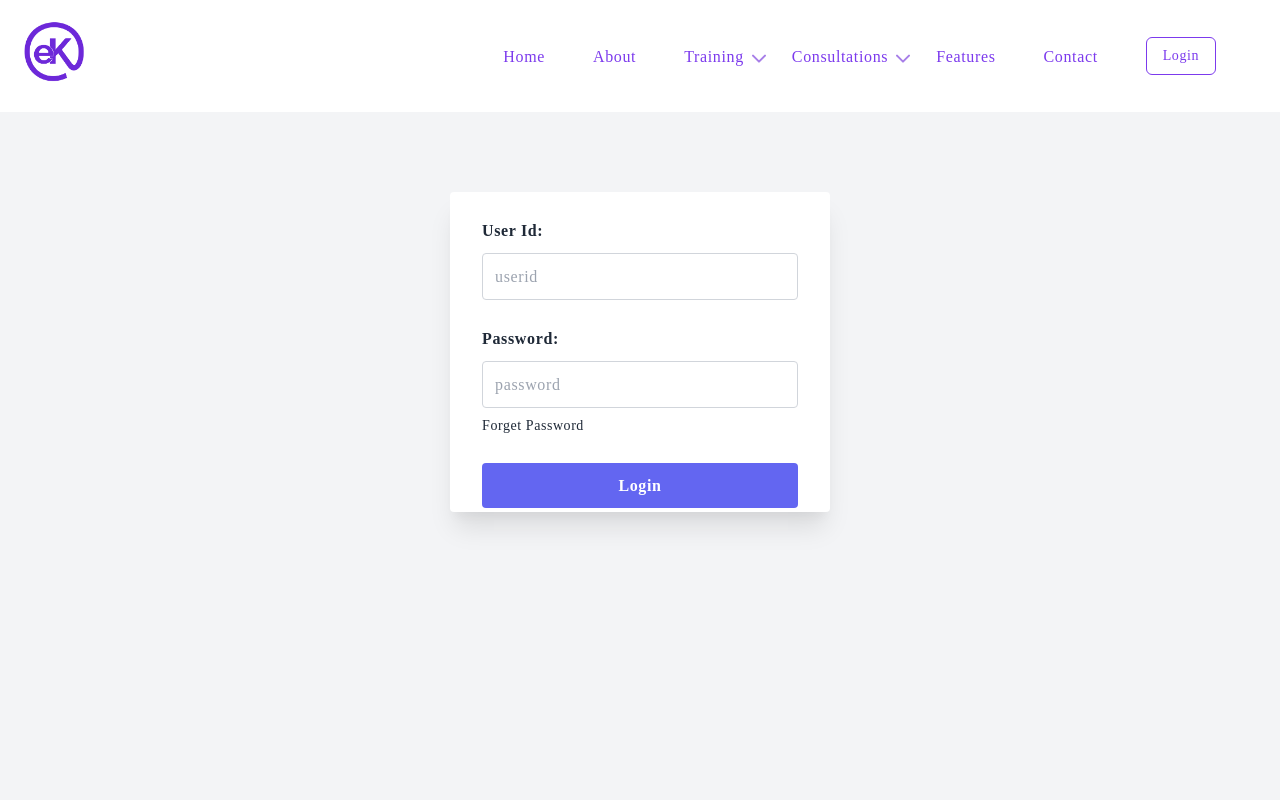
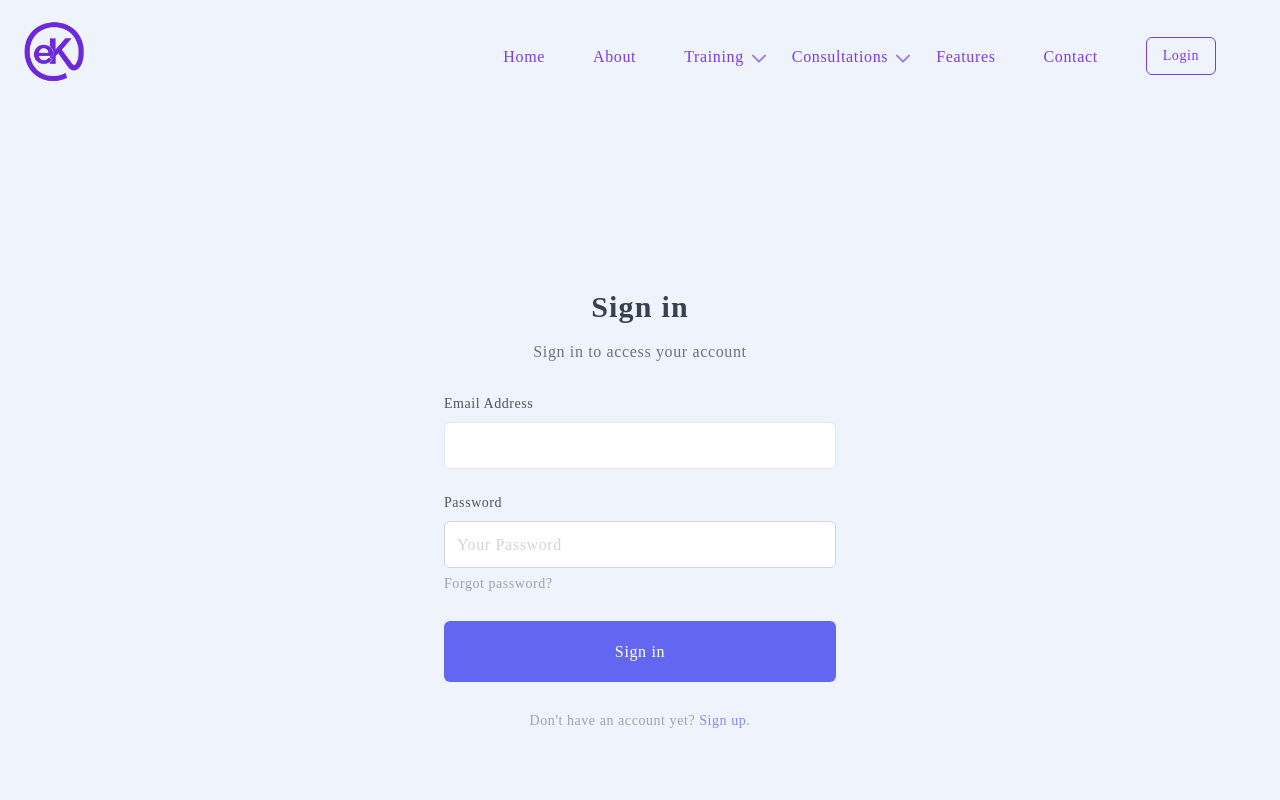
Before and after one commit to chandrama-singh/ekatering, a Nuxt app: page /signin in a window 1280 px wide. Shown: the top 800 px of the page. Built offline with nearby package versions, Linux system fonts and the light colour scheme.

Commit message:
Trainign Page Added

```diff
--- a/components/Signin.vue
+++ b/components/Signin.vue
@@ -1,21 +1,34 @@
 <template>
   <section>
-      <div class="h-screen bg-gray-100 flex justify-center">
-    <div class="py-6 px-8 h-80 mt-20 bg-white rounded shadow-xl">
+     <div class="flex items-center min-h-screen ">
+    <div class="container mx-auto">
+        <div class="max-w-md mx-auto my-10">
+            <div class="text-center">
+                <h1 class="my-3 text-3xl font-semibold text-gray-700 dark:text-gray-200">Sign in</h1>
+                <p class="text-gray-500 dark:text-gray-400">Sign in to access your account</p>
+            </div>
+            <div class="m-7">
                 <form action="">
                     <div class="mb-6">
-          <label for="userid" class="block text-gray-800 font-bold">User Id:</label>
-          <input type="text" name="userid" id="userid" placeholder="userid" class="w-full border border-gray-300 py-2 pl-3 rounded mt-2 outline-none focus:ring-indigo-600 :ring-indigo-600" />
+                        <label for="email" class="block mb-2 text-sm text-gray-600 dark:text-gray-400">Email Address</label>
+                        <input type="email" name="email" id="email" placeholder="you@company.com" class="w-full px-3 py-2 placeholder-white border bg-white rounded-md focus:outline-none focus:ring focus:ring-indigo-100 focus:border-indigo-300 " />
                     </div>
+                    <div class="mb-6">
+                        <div class="flex justify-between mb-2">
+                            <label for="password" class="text-sm text-gray-600 dark:text-gray-400">Password</label>
 
-        <div>
-          <label for="password" class="block text-gray-800 font-bold">Password:</label>
-          <input type="password" name="password" id="password" placeholder="password" class="w-full border border-gray-300 py-2 pl-3 rounded mt-2 outline-none focus:ring-indigo-600 :ring-indigo-600" />
+                        </div>
+                        <input type="password" name="password" id="password" placeholder="Your Password" class="w-full px-3 py-2 placeholder-gray-300 border border-gray-300 rounded-md focus:outline-none focus:ring focus:ring-indigo-100 focus:border-indigo-300 dark:bg-gray-700 dark:text-white dark:placeholder-gray-500 dark:border-gray-600 dark:focus:ring-gray-900 dark:focus:border-gray-500" />
+                    <a href="#!" class="text-sm text-gray-400 focus:outline-none focus:text-indigo-500 hover:text-indigo-500 dark:hover:text-indigo-300">Forgot password?</a>
 
-          <a href="#" class="text-sm font-thin text-gray-800 hover:underline mt-2 inline-block hover:text-indigo-600">Forget Password</a>
                     </div>
-        <button class="cursor-pointer py-2 px-4 block mt-6 bg-indigo-500 text-white font-bold w-full text-center rounded">Login</button>
+                    <div class="mb-6">
+                        <button type="button" class="w-full px-3 py-4 text-white bg-indigo-500 rounded-md focus:bg-indigo-600 focus:outline-none">Sign in</button>
+                    </div>
+                    <p class="text-sm text-center text-gray-400">Don&#x27;t have an account yet? <a href="#!" class="text-indigo-400 focus:outline-none focus:underline focus:text-indigo-500 dark:focus:border-indigo-800">Sign up</a>.</p>
                 </form>
+            </div>
+        </div>
     </div>
 </div>
   </section>
--- /dev/null
+++ b/components/training/Cost.vue
@@ -0,0 +1,57 @@
+<template>
+  <section class="relative pt-20 pb-5 2xl:pb-40 overflow-hidden mt-6 ">
+    <p></p>
+    <div class="container px-4 mx-auto">
+      <div class="flex flex-wrap mb-16 lg:mb-28">
+        <div class="w-full lg:w-3/5 mb-16 lg:mb-0">
+          <div class="max-w-7xl ">
+            <h2
+              class="mb-6 text-black text-3xl lg:text-4xl font-bold font-heading ml-6"
+            >
+              How much does it cost?
+            </h2>
+            <p class="ml-6 max-w-6xl text-gray-900 text-justify">
+              All our fees are noted in:
+            </p>
+            <br />
+            <p class="ml-8 text-purple-900 text-justify font-bold">
+              Food Safety for Caterers and Private Chefs - Level 2
+            </p>
+            <p class="ml-8 text-purple-900 text-justify font-bold">
+              Food Allergen for Caterers and Private Chefs - Level 1
+            </p>
+            <p class="ml-8 mt-2 max-w-6xl text-gray-900 text-justify">
+              If you require further assistance or advice, do not hesitate to
+              contact us with your enquiry.
+            </p>
+            <div class="flex mt-10">
+              <div class="">
+                <p class="ml-8 text-purple-900 text-center font-bold">
+                  Food Safety for Caterers and Private Chefs - Level 2
+                </p>
+                <div class="ml-32 mt-6"><a class="block sm:inline-block py-4 px-8 mb-4 sm:mb-0 sm:mr-3 text-xs text-white text-center font-semibold leading-none bg-purple-600 hover:bg-purple-700 rounded" href="#">More Info</a></div>
+              </div>
+              <div>
+                <p class="ml-8 text-purple-900 text-center font-bold">
+                  Food Allergen for Caterers and Private Chefs - Level 1
+                </p>
+                <div class="ml-32 mt-6"><a class="block sm:inline-block py-4 px-8 mb-4 sm:mb-0 sm:mr-3 text-xs text-white text-center font-semibold leading-none bg-purple-600 hover:bg-purple-700 rounded" href="#">More Info</a></div>
+              </div>
+            </div>
+          </div>
+        </div>
+        <img
+          class="lg:absolute top-0 right-5 lg:w-2/5 pr-22 pl-12  lg:h-100 object-cover "
+          src="@/assets/pngwing.png"
+          alt=""
+        />
+      </div>
+    </div>
+  </section>
+</template>
+
+<script>
+export default {};
+</script>
+
+<style></style>
--- /dev/null
+++ b/components/training/Passion.vue
@@ -0,0 +1,20 @@
+<template>
+   <section class="py-12 px-4">
+        <div class="w-full max-w-5xl mx-auto text-center border rounded-lg px-2 py-12 bg-purple-300">
+          <!-- <span class="text-sm font-semibold">TAGLINE</span> -->
+          <h2 class="text-3xl mt-4  leading-tight font-semibold font-heading">TURN YOUR PASSION INTO CASH!</h2>
+          <span class="text-sm">If you are a Home/Event Caterer or a Private Chef, help us kickstart your digital journey.</span><br/>
+          <button class="inline-block mt-6  py-4 px-8 leading-none text-white bg-purple-600 hover:bg-purple-700 font-semibold rounded md:rounded-lg">Get Started</button>
+        </div>
+      </section>
+</template>
+
+<script>
+export default {
+
+}
+</script>
+
+<style>
+
+</style>
--- a/components/training/TBanner.vue
+++ b/components/training/TBanner.vue
@@ -1,6 +1,6 @@
 <template>
         <section class="text-center bg-cover titlebg" >
-        <div class="relative flex items-center py-32">
+        <div class="relative flex items-center py-40">
           <div class="absolute bg-black opacity-50 inset-0"></div>
           <div class="z-10 max-w-2xl mx-auto">
             <h2 class="text-5xl mb-8 leading-tight font-semibold font-heading text-white">Training</h2>
--- /dev/null
+++ b/components/training/TwhyKetring.vue
@@ -0,0 +1,42 @@
+<template>
+  <section>
+    <div class="container mx-auto px-4 bottom-0 p-4 mt-6">
+      <h2 class="text-3xl mb-2 font-semibold font-heading">
+        Why train with eKatering?
+      </h2>
+      <p class="mb-4 text-gray-400 leading-relaxed">
+        As a home/event caterer and private chef, we strongly recommend you
+        train with us because this course has been specifically tailored for you
+        by professional eKatering staff with a wealth of experience in the
+        industry. Furthermore, the courses offer all catering businesses the
+        following:
+      </p>
+      <div class="flex">
+       <ul class="ml-6 text-gray-400 text-justify list-disc" >
+             <li >To learn at your own pace. within 1 month from the purhcase date.</li>
+             <li>To ensure you sell safe food.</li>
+             <li>To ensure you understand your legal requirements and comply with current food safety regulations.</li>
+             <li>Ensure everything is in place before your food safety officer visits your food business.</li>
+             <li>To ensure you receive the highest Food Hygiene Rating Scheme (FHRS) award.</li>
+             <li>Unlimited free retakes for 1 month from the purchase date.</li>
+             <li>PDF certificates</li>
+             <li>food-hygiene</li>
+            </ul>
+            <div class="absolute right-5 mt-10">
+                <img
+          class="lg:relative lg:w-2/5 lg:h-100"
+          src="@/assets/f1.png"
+          alt=""
+        />
+            </div>
+
+        </div>
+    </div>
+  </section>
+</template>
+
+<script>
+export default {};
+</script>
+
+<style></style>
--- a/pages/signin.vue
+++ b/pages/signin.vue
@@ -1,7 +1,9 @@
 <template>
   <div>
+      <section class="bgcolor">
       <Header/>
       <Signin/>
+      </section>
       <Footer/>
   </div>
 </template>
@@ -22,6 +24,8 @@ export default {
 }
 </script>
 
-<style>
-
-</style>
+<style scoped>
+    .bgcolor{
+        background-color: #EEF3FC;
+    }
+</style>>
--- a/pages/training.vue
+++ b/pages/training.vue
@@ -1,8 +1,13 @@
 <template>
-  <div>
+<div>
+  <section class="bgcolor">
       <Header/>
       <TBanner/>
       <TrainingAbout/>
+      <TwhyKetring/>
+      <Cost/>
+      <Passion/>
+    </section>
       <Footer/>
   </div>
 </template>
@@ -11,6 +16,9 @@
 import Header from '../components/Header.vue'
 import TBanner from '../components/training/TBanner.vue'
 import TrainingAbout from '@/components/training/TrainingAbout.vue'
+import TwhyKetring from '@/components/training/TwhyKetring.vue'
+import Cost from '@/components/training/Cost.vue'
+import Passion from '@/components/training/Passion.vue'
 import Footer from '../components/Footer.vue'
 export default {
     name: 'training',
@@ -19,6 +27,9 @@ export default {
         Header,
         TBanner,
         TrainingAbout,
+        TwhyKetring,
+        Cost,
+        Passion,
         Footer,
     }
 
@@ -26,5 +37,7 @@ export default {
 </script>
 
 <style>
-
+.bgcolor{
+        background-color: #EEF3FC;
+    }
 </style>
```
Also changed, not shown: components/training/TrainingAbout.vue (+8 -29 lines), assets/f1.png (added), assets/pngwing.png (added). Lines whose indentation alone changed are shown as unchanged.
